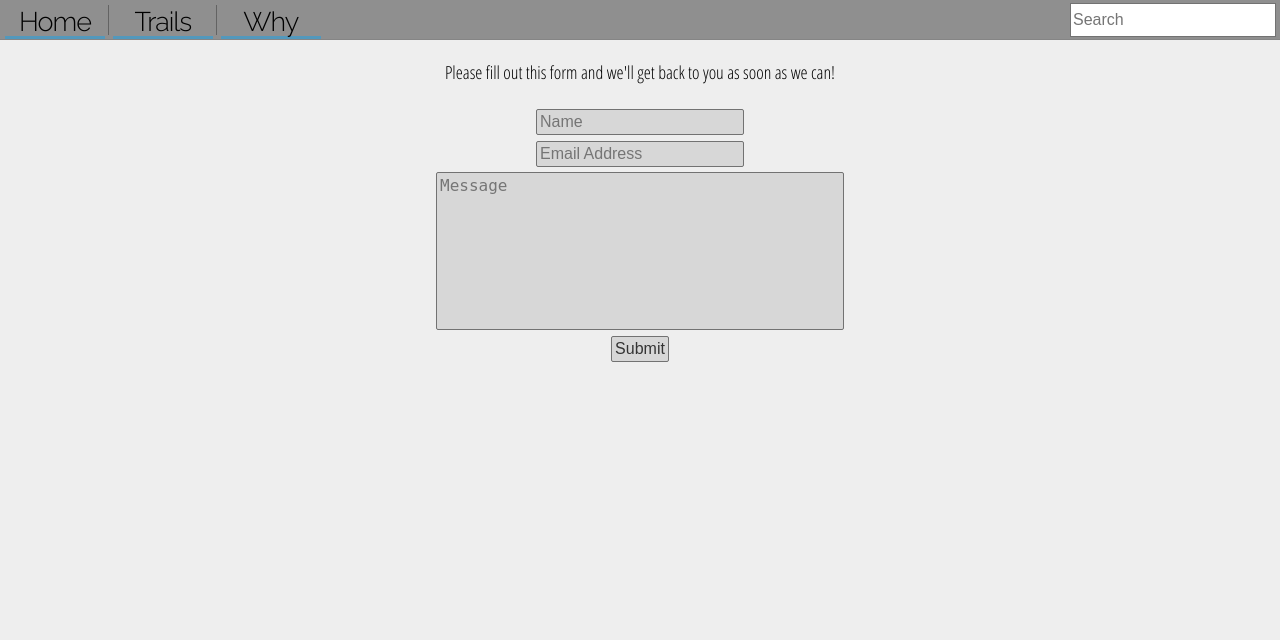
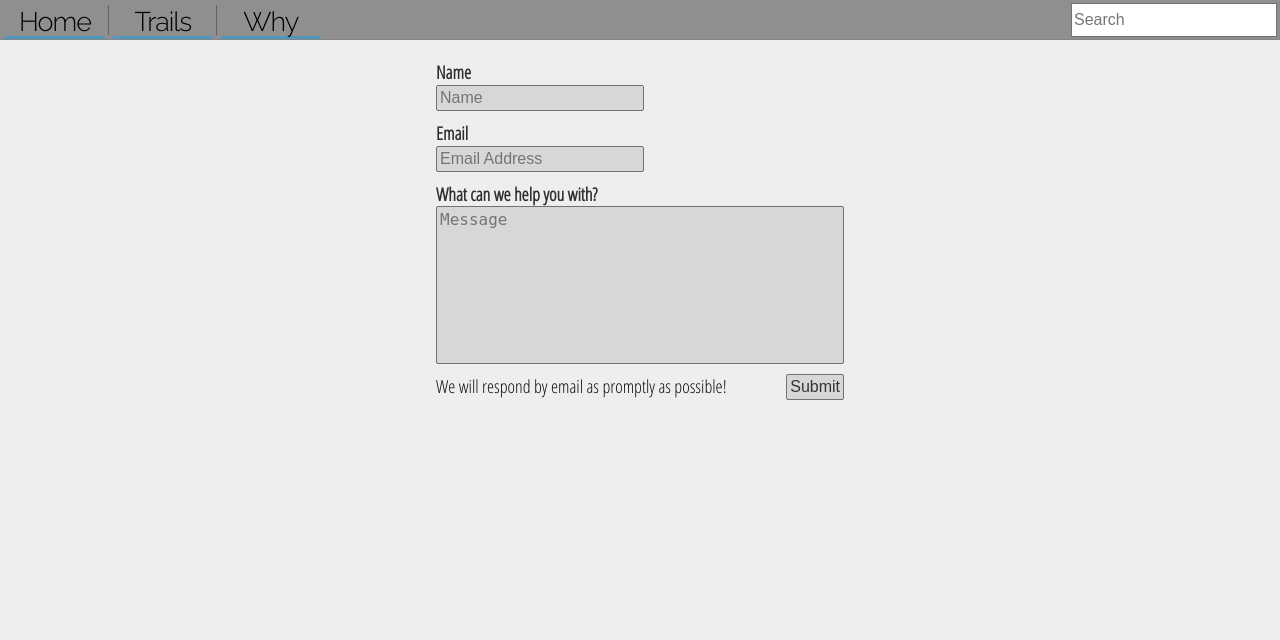
Before and after one commit to Gnxela/COMP20030-Project, a PHP site: page /contact.php in a window 1280 px wide. Shown: the top 640 px of the page. Run offline with PHP 8.4, Linux system fonts and the light colour scheme.

Commit message:
Blah blah blah

```diff
--- a/contact.php
+++ b/contact.php
@@ -21,17 +21,17 @@ include "lib.php";
 				<?php
 					} else {//Doing it the lazy way here.
 				?>
-				<p>Please fill out this form and we'll get back to you as soon as we can!</p>
-				<br>
 				<form method="POST" action="contact.php">
-					<!--<lable for="name">Name: </lable>-->
+					<lable for="name">Name</lable>
 					<input type="text" name="name" placeholder="Name" required />
 					<br>
-					<!--<lable for="email">Email: </lable>-->
+					<lable for="email">Email</lable>
 					<input type="text" name="email" placeholder="Email Address" required />
 					<br>
+					<lable for="email">What can we help you with? </lable>
 					<textarea name="content" placeholder="Message" required ></textarea>
 					<br>
+					<p>We will respond by email as promptly as possible!</p>
 					<input type="submit" />
 				</form>
 				<?php
--- a/css/contact.css
+++ b/css/contact.css
@@ -6,7 +6,8 @@
 .wrapper form {
 	margin-left: auto;
 	margin-right: auto;
-	max-width: 700px;
+	width: fit-content;
+	text-align: left;
 }
 
 .wrapper input, .wrapper textarea {
@@ -19,6 +20,8 @@
 
 .wrapper input[type=submit] {
 	color: rgb(52, 52, 52);
+	margin-top: 5px;
+	float: right;
 }
 
 .wrapper input[type=text] {
@@ -31,3 +34,17 @@
 	height: 150px;
 	resize: none;
 }
+
+.wrapper lable {
+	margin-top: 5px;
+	opacity: 0.8;
+	font-weight: 700;
+	display: block;
+}
+
+.wrapper p {
+	opacity: 0.95;
+	margin-top: 5px;
+	display: inline-block;
+	width: fit-content;
+}
--- a/css/global.css
+++ b/css/global.css
@@ -92,6 +92,7 @@ h1, h2, h3 {
 	border: none;
 	vertical-align: top;
 	margin-top: -1px;
+	margin-right: -1px;
 	padding: 2px;
 	width: 200px;
 	font-size: 16px;
--- a/index.php
+++ b/index.php
@@ -1,3 +1,4 @@
+
 <?php
 include "lib.php";
 ?>
@@ -17,7 +18,7 @@ include "lib.php";
 			<?php createHeader("home") ?>
 			<div class="section about-us">
 				<h1>Hike For Health</h1>
-				<p>Hike For Health was set up by passionate college students to try promote hiking around the world, for everyone.</p>
+				<p>Hike For Health was set up by passionate college students to promote hiking around the world, for everyone.</p>
 				<p>Providing free and easily accessable information about hiking.</p>
 				<p>We strive to make our about us as long as possible but also get as few people as possible to read it.</p>
 				<a href="about.php"><div class="button" style="transform: translate(-50%); left: 50px;">About</div></a><!-- The inline styling on the button is needed for it to render properly. Didn't want to make an entire CSS selector for it. -->
@@ -26,7 +27,7 @@ include "lib.php";
 				<div class="image"><img src="res/findTrails-small.jpg" alt="Young man walking down outdoor wooden stairs."/></div>
 				<div class="text">
 					<h1>Find Trails</h1>
-					Finding the right trail for you can be hard. Difficulty, length and location must all be taken into account.<br>Let our expertise guide you!
+					Finding the right trail for you can be hard. Difficulty, length and location must all be taken into consideration.<br>Let our expertise guide you!
 					<br>
 					<a href="trails.php"><div class="button">Trails</div></a>
 				</div>
```
